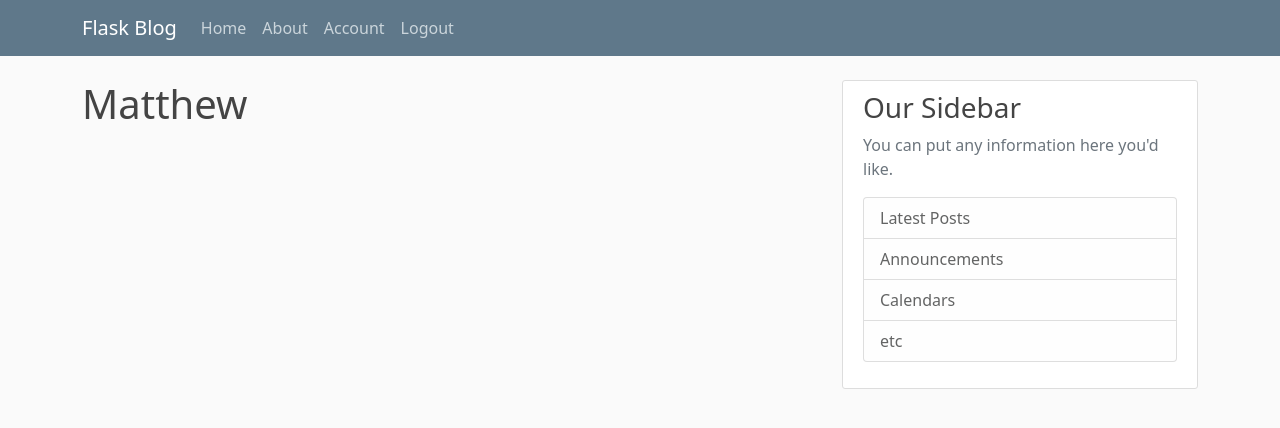
After one commit to Matthew-Mullins/flask_blog, a Flask app: page /account in a window 1280 px wide. The commit adds this page. Shown: the top 428 px of the page. Run offline with Flask 2, Linux system fonts and the light colour scheme; a user stored in the database is signed in; some libraries are stand-ins or nearby versions.

Commit message:
Added ability to login, and view an account page

```diff
--- a/flask_blog/__init__.py
+++ b/flask_blog/__init__.py
@@ -1,9 +1,15 @@
 from flask_sqlalchemy import SQLAlchemy
+from flask_bcrypt import Bcrypt
+from flask_login import LoginManager
 from flask import Flask
 
 app = Flask(__name__)
 app.config['SECRET_KEY'] = 'b39623ed00fa60495b588c0155bd8948'
 app.config['SQLALCHEMY_DATABASE_URI'] = 'sqlite:///site.db'
 db = SQLAlchemy(app)
+bcrypt = Bcrypt(app)
+login_manager = LoginManager(app)
+login_manager.login_view = 'login'
+login_manager.login_message_category = 'info'
 
 from flask_blog import routes
--- a/flask_blog/routes.py
+++ b/flask_blog/routes.py
@@ -1,7 +1,8 @@
-from flask import render_template, url_for, flash, redirect
-from flask_blog import app
+from flask import render_template, url_for, flash, redirect, request
+from flask_blog import app, db, bcrypt
 from flask_blog.forms import RegistrationForm, LoginForm
 from flask_blog.models import User, Post
+from flask_login import login_user, logout_user, current_user, login_required
 
 posts = [
     {
@@ -27,21 +28,43 @@ def home():
 def about():
     return render_template('about.html', title='About')
 
+@app.route('/account')
+@login_required
+def account():
+    return render_template('account.html', title='Account')
+
 @app.route('/register', methods=['GET', 'POST'])
 def register():
+    if current_user.is_authenticated:
+        return redirect(url_for('home'))
     form = RegistrationForm()
     if form.validate_on_submit():
-        flash(f'Account Created for {form.username.data}!', 'success')
-        return redirect(url_for('home'))
+        hashed_password = bcrypt.generate_password_hash(form.password.data).decode('utf-8')
+        user = User(username=form.username.data,
+                    email=form.email.data,
+                    password=hashed_password)
+        db.session.add(user)
+        db.session.commit()
+        flash('Your account has been created. You are now able to log in!', 'success')
+        return redirect(url_for('login'))
     return render_template('register.html', title='Register', form=form)
 
 @app.route('/login', methods=['GET', 'POST'])
 def login():
+    if current_user.is_authenticated:
+        return redirect(url_for('home'))
     form = LoginForm()
     if form.validate_on_submit():
-        if form.email.data == 'admin@blog.com' and form.password.data == 'password':
-            flash(f'Welcome {form.email.data}!', 'success')
-            return redirect(url_for('home'))
+        user = User.query.filter_by(email=form.email.data).first()
+        if user and bcrypt.check_password_hash(user.password, form.password.data):
+            login_user(user, remember=form.remember.data)
+            next_page = request.args.get('next')
+            return redirect(next_page) if next_page else redirect(url_for('home'))
         else:
-            flash(f'Username or Password Incorrect', 'danger')
+            flash('Login unsuccessful, email or password was incorrect', 'danger')
     return render_template('login.html', title='Login', form=form)
+
+@app.route('/logout')
+def logout():
+    logout_user()
+    return redirect(url_for('home'))
--- /dev/null
+++ b/flask_blog/templates/account.html
@@ -0,0 +1,4 @@
+{% extends 'layout.html' %}
+{% block content %}
+    <h1>{{ current_user.username }}</h1>
+{% endblock content %}
--- a/flask_blog/templates/layout.html
+++ b/flask_blog/templates/layout.html
@@ -25,14 +25,19 @@
                         <span class="navbar-toggler-icon"></span>
                     </button>
                     <div class="collapse navbar-collapse d-flex" id="navbarToggle">
-                        <div class="navbar-nav">
+                        <div class="navbar-nav mr-auto">
                             <a class="nav-item nav-link" href="{{ url_for('home') }}">Home</a>
                             <a class="nav-item nav-link" href="{{ url_for('about') }}">About</a>
                         </div>
                         <!-- Navbar Right Side -->
-                        <div class="navbar-nav float-right">
-                            <a class="nav-item nav-link" href="{{ url_for('login') }}">Login</a>
-                            <a class="nav-item nav-link" href="{{ url_for('register') }}">Register</a>
+                        <div class="navbar-nav d-flex">
+                            {% if current_user.is_authenticated %}
+                                <a class="nav-item nav-link" href="{{ url_for('account') }}">Account</a>
+                                <a class="nav-item nav-link" href="{{ url_for('logout') }}">Logout</a>
+                            {% else %}
+                                <a class="nav-item nav-link" href="{{ url_for('login') }}">Login</a>
+                                <a class="nav-item nav-link" href="{{ url_for('register') }}">Register</a>
+                            {% endif %}
                         </div>
                     </div>
                 </div>
```
Also changed, not shown: flask_blog/forms.py (+12 -1 lines), flask_blog/models.py (+7 -2 lines), flask_blog/site.db.
